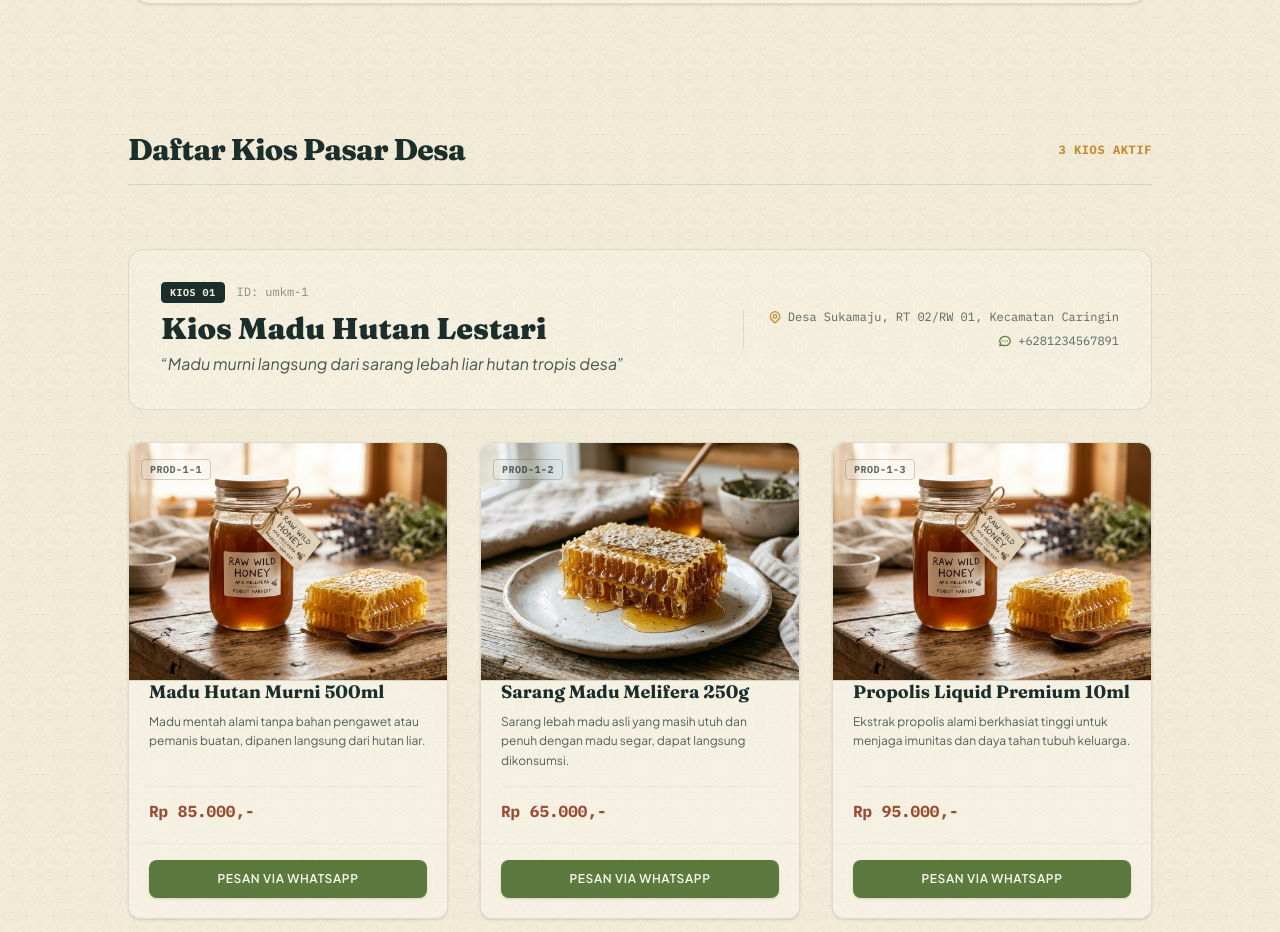
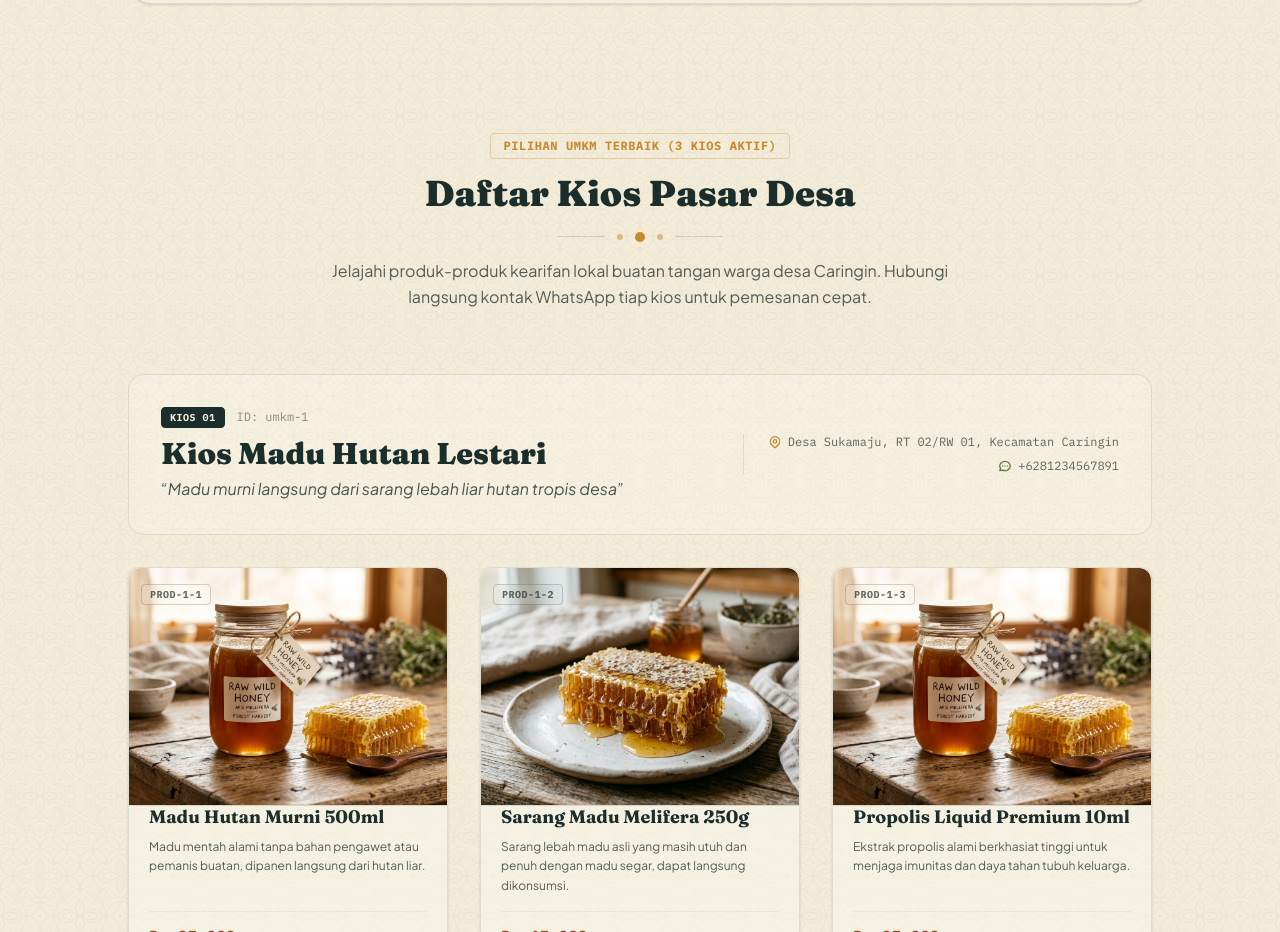
Before and after one commit to ahmadrofiussuud/umkmgo, a Next.js app: page / in a window 1280 px wide. Shown: the part 1564-2496 px from the top of the page. Built offline with nearby package versions, Linux system fonts and the light colour scheme.

Commit message:
fix: relocate actual Kios List Section header and remove duplicate layout segment

```diff
--- a/app/page.tsx
+++ b/app/page.tsx
@@ -97,6 +97,7 @@ export default function Home() {
       </header>
 
       {/* Signature Element: Village Map SVG Connectors */}
+
       <section id="peta-rute" className="py-12 sm:py-16 px-4 sm:px-8 md:px-16 max-w-6xl mx-auto w-full scroll-mt-20">
         <div className="text-center mb-12">
           <Badge variant="secondary" size="md" className="mb-2">
@@ -342,11 +343,23 @@ export default function Home() {
 
       {/* Main Kiosk Content List */}
       <section id="daftar-kios" className="py-12 sm:py-16 px-4 sm:px-8 md:px-16 max-w-6xl mx-auto w-full scroll-mt-20 flex-1">
-        <div className="flex flex-col sm:flex-row sm:items-center justify-between border-b border-ink/10 pb-4 mb-12 sm:mb-16 gap-3">
-          <h2 className="font-display text-2xl sm:text-3xl font-extrabold tracking-tight">Daftar Kios Pasar Desa</h2>
-          <span className="font-mono text-xs font-bold text-ochre uppercase tracking-wider">
-            {umkmList.length} KIOS AKTIF
-          </span>
+        <div className="text-center max-w-2xl mx-auto mb-16">
+          <Badge variant="outline" size="md" className="mb-3 border-ochre/30 text-ochre">
+            Pilihan UMKM Terbaik ({umkmList.length} Kios Aktif)
+          </Badge>
+          <h2 className="font-display text-3xl sm:text-4xl font-black text-ink leading-tight">
+            Daftar Kios Pasar Desa
+          </h2>
+          <div className="flex items-center justify-center gap-3 mt-4">
+            <div className="h-[1px] w-12 bg-ink/15" />
+            <div className="w-1.5 h-1.5 rounded-full bg-ochre/50" />
+            <div className="w-2.5 h-2.5 rounded-full bg-ochre" />
+            <div className="w-1.5 h-1.5 rounded-full bg-ochre/50" />
+            <div className="h-[1px] w-12 bg-ink/15" />
+          </div>
+          <p className="font-sans text-sm sm:text-base text-ink/75 mt-4 leading-relaxed">
+            Jelajahi produk-produk kearifan lokal buatan tangan warga desa Caringin. Hubungi langsung kontak WhatsApp tiap kios untuk pemesanan cepat.
+          </p>
         </div>
 
         <div className="space-y-16 sm:space-y-24">
```
